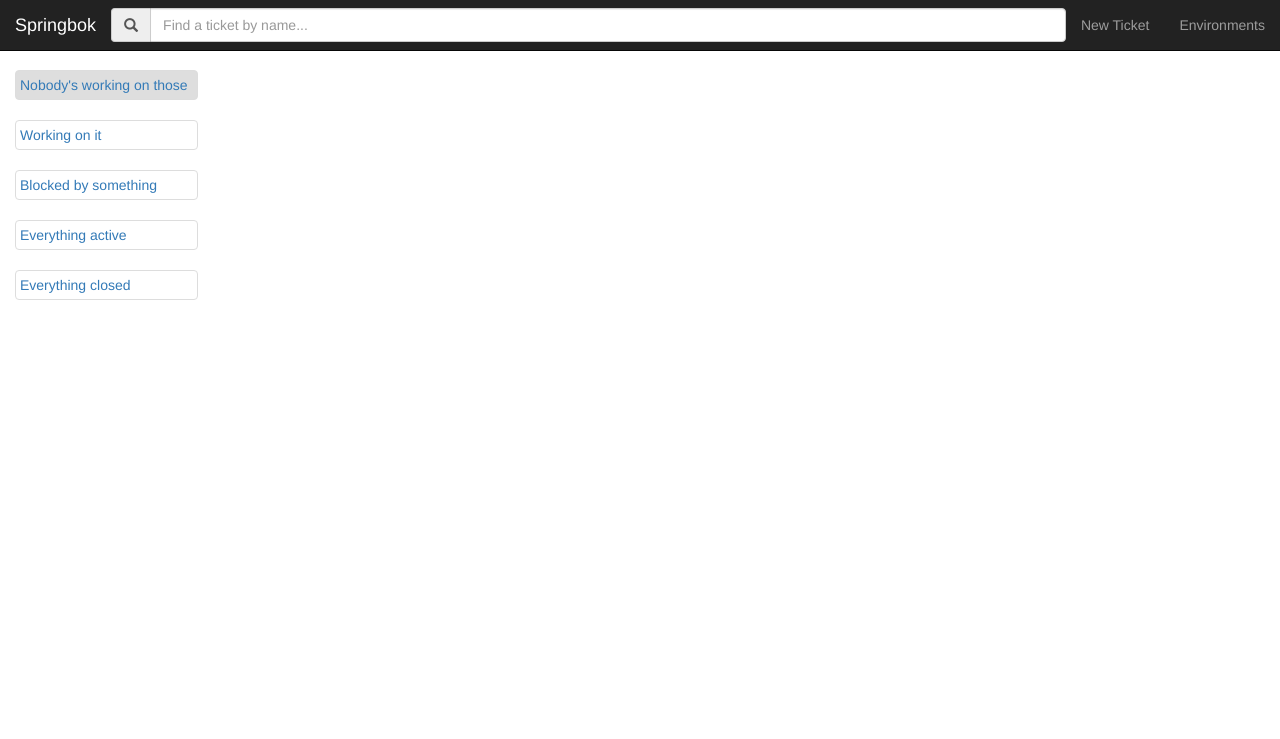
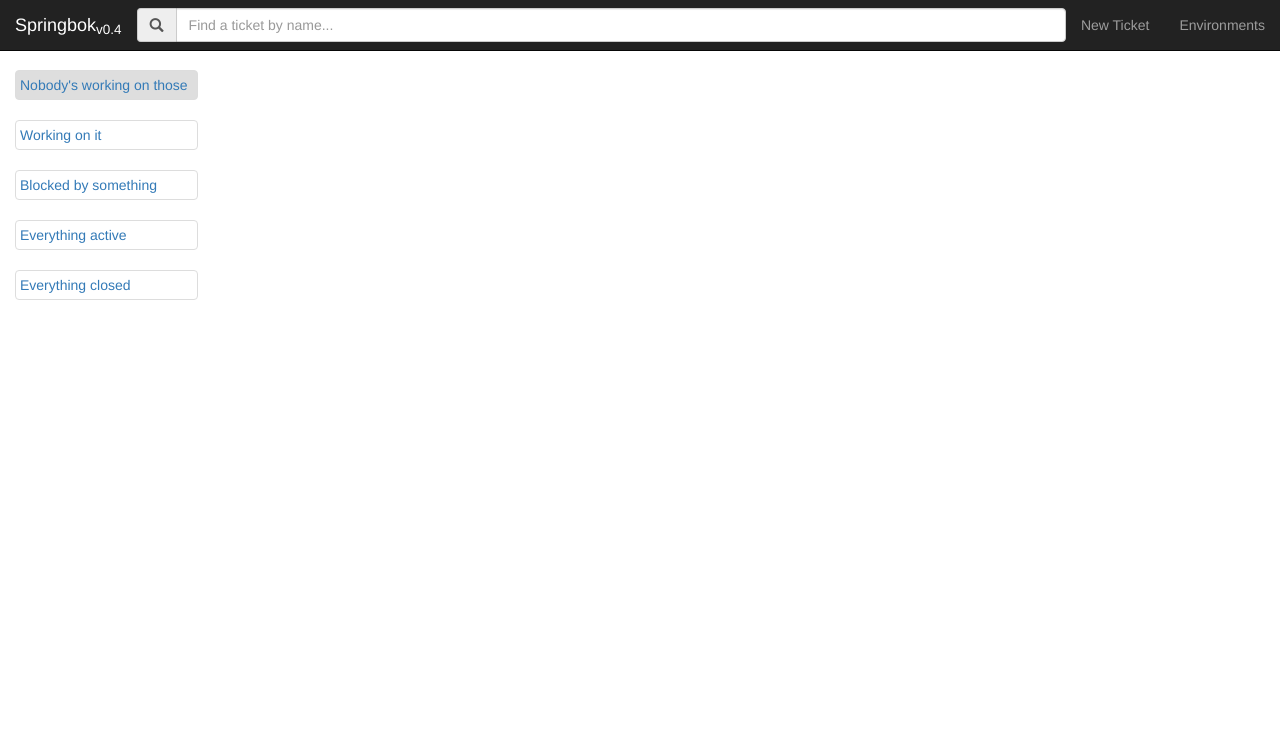
Before and after one commit to charlescaron/springbok, a website: page public/index.html in a window 1280 px wide. Shown: the top 739 px of the page. Drawn offline with nearby package versions, Linux system fonts and the light colour scheme; some packages are replaced by stand-ins of ours; files that its build step writes are made by us from their sources; no server answers; a script that the page names is missing.

Commit message:
Added current version in the header

```diff
--- a/public/index.html
+++ b/public/index.html
@@ -42,7 +42,7 @@
     <nav class="navbar navbar-inverse navbar-fixed-top" role="navigation">
 
         <div class="container-fluid">
-            <a class="navbar-brand" href="#/">Springbok</a>
+            <a class="navbar-brand" href="#/">Springbok<sub>v0.4</sub></a>
             <div class="navbar-collapse collapse">
 
                 <ul class="nav navbar-nav navbar-right">
```
